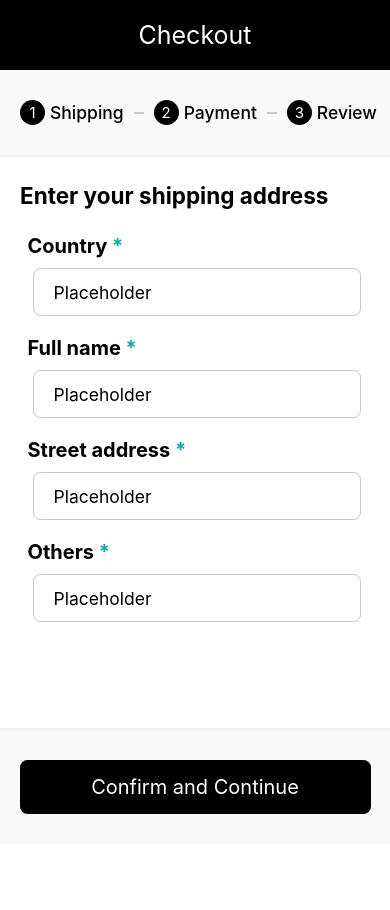
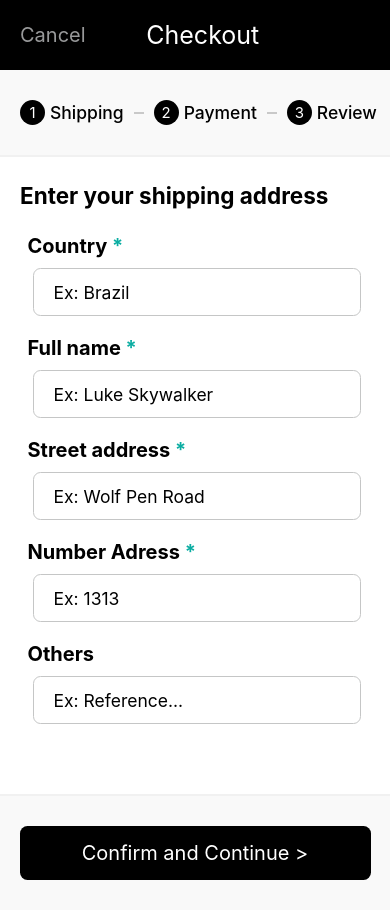
Before and after one commit to DaviS1Gomes/FormsInReactNative, a React Native app: screen /Shipping in a window 390 px wide. Before the commit the page ends 844 px from the top, so only its background shows below. Built offline with nearby package versions, Linux system fonts and the light colour scheme.

Commit message:
Finish Layout Shipping and add Cancel button for Header

```diff
--- a/package.json
+++ b/package.json
@@ -10,8 +10,10 @@
     "test": "jest"
   },
   "dependencies": {
+    "@phosphor-icons/react": "^2.1.7",
     "@react-navigation/native": "^7.0.13",
     "@react-navigation/stack": "^7.0.18",
+    "phosphor-react-native": "^2.2.1",
     "react": "^18.3.1",
     "react-dom": "^18.3.1",
     "react-native": "0.76.3",
--- a/src/screens/Shipping.tsx
+++ b/src/screens/Shipping.tsx
@@ -1,11 +1,16 @@
 import React from 'react';
 import * as S from '../styles/Header';
-import {Text, View, TextInput} from 'react-native';
 
 function Shipping(): React.JSX.Element {
   return (
     <S.Container>
       <S.Header>
+        <S.CancelButton
+          onPress={() => {
+            console.log('Button Cancel Funcionando');
+          }}>
+          <S.CancelText>Cancel</S.CancelText>
+        </S.CancelButton>
         <S.MainTextHeader>Checkout</S.MainTextHeader>
       </S.Header>
       <S.Category>
@@ -40,25 +45,29 @@ function Shipping(): React.JSX.Element {
           <S.Names>
             Country <S.NameAstDiff>*</S.NameAstDiff>
           </S.Names>
-          <S.TextInputShipping placeholder="Placeholder" />
+          <S.TextInputShipping placeholder="Ex: Brazil" />
         </S.BoxInputs>
         <S.BoxInputs>
           <S.Names>
             Full name <S.NameAstDiff>*</S.NameAstDiff>
           </S.Names>
-          <S.TextInputShipping placeholder="Placeholder" />
+          <S.TextInputShipping placeholder="Ex: Luke Skywalker" />
         </S.BoxInputs>
         <S.BoxInputs>
           <S.Names>
             Street address <S.NameAstDiff>*</S.NameAstDiff>
           </S.Names>
-          <S.TextInputShipping placeholder="Placeholder" />
+          <S.TextInputShipping placeholder="Ex: Wolf Pen Road" />
         </S.BoxInputs>
         <S.BoxInputs>
           <S.Names>
-            Others <S.NameAstDiff>*</S.NameAstDiff>
+            Number Adress <S.NameAstDiff>*</S.NameAstDiff>
           </S.Names>
-          <S.TextInputShipping placeholder="Placeholder" />
+          <S.TextInputShipping placeholder="Ex: 1313" />
+        </S.BoxInputs>
+        <S.BoxInputs>
+          <S.Names>Others</S.Names>
+          <S.TextInputShipping placeholder="Ex: Reference..." />
         </S.BoxInputs>
       </S.ContentData>
       <S.Footer>
@@ -66,7 +75,7 @@ function Shipping(): React.JSX.Element {
           onPress={() => {
             console.log('Confirm Button');
           }}>
-          <S.TextConfirmButton>Confirm and Continue</S.TextConfirmButton>
+          <S.TextConfirmButton>{'Confirm and Continue >'}</S.TextConfirmButton>
         </S.ButtonConfirm>
       </S.Footer>
     </S.Container>
--- a/src/styles/Header.ts
+++ b/src/styles/Header.ts
@@ -8,12 +8,27 @@ export const Header = styled.View`
   background-color: #000;
   height: 70px;
   align-items: center;
-  justify-content: center;
+  justify-content: space-between;
+  flex-direction: row;
+  align-content: center;
 `;
+
+export const CancelButton = styled.Pressable`
+  margin-left: 20px;
+`;
+
+export const CancelText = styled.Text`
+  font-size: 20px;
+  /* color: white; */
+  color: #98999a;
+`;
+
 export const MainTextHeader = styled.Text`
   color: #fff;
   font-size: 25px;
   text-align: center;
+  position: absolute;
+  left: 37.5%;
 `;
 export const Category = styled.View`
   background-color: #f9f9f9;
@@ -21,28 +36,28 @@ export const Category = styled.View`
   flex-direction: row;
   padding-top: 30px;
   padding-bottom: 30px;
-  padding-left: 20;
-  padding-right: 20;
+  padding-left: 20px;
+  padding-right: 20px;
   justify-content: space-around;
   align-items: center;
 
   border-bottom-color: #f1f1f1;
-  border-bottom-width: 2;
+  border-bottom-width: 2px;
   border-bottom-style: solid;
 `;
 export const ButtonShipping = styled.Pressable`
   display: flex;
   flex-direction: row;
   align-items: center;
-  gap: 5;
+  gap: 5px;
   justify-content: center;
 `;
 
 export const HifenDiv = styled.View`
   width: 10px;
   height: 2px;
-  margin-left: 10;
-  margin-right: 10;
+  margin-left: 10px;
+  margin-right: 10px;
   background-color: #c9c9c9;
 `;
 
@@ -68,7 +83,7 @@ export const ButtonPayment = styled.Pressable`
   display: flex;
   flex-direction: row;
   align-items: center;
-  gap: 5;
+  gap: 5px;
   justify-content: center;
 `;
 
@@ -94,7 +109,7 @@ export const ButtonReview = styled.Pressable`
   display: flex;
   flex-direction: row;
   align-items: center;
-  gap: 5;
+  gap: 5px;
   justify-content: center;
 `;
 
@@ -119,25 +134,25 @@ export const TextCategoryReview = styled.Text`
 export const ContentData = styled.ScrollView`
   background-color: #fff;
   padding-bottom: 50px;
-  margin-left: 20;
+  margin-left: 20px;
 `;
 
 export const TitleData = styled.Text`
   font-weight: bold;
   font-size: 22.5px;
-  margin-top: 25;
-  margin-bottom: 25;
+  margin-top: 25px;
+  margin-bottom: 25px;
 `;
 export const BoxInputs = styled.View`
   width: 90%;
-  gap: 10;
+  gap: 10px;
   margin-left: 7.5px;
-  margin-bottom: 20;
+  margin-bottom: 20px;
 `;
 
 export const Names = styled.Text`
   font-weight: bold;
-  font-size: 20;
+  font-size: 20px;
 `;
 
 export const NameAstDiff = styled.Text`
@@ -145,7 +160,7 @@ export const NameAstDiff = styled.Text`
 `;
 
 export const TextInputShipping = styled.TextInput`
-  border-width: 1;
+  border-width: 1px;
   border-style: solid;
   border-radius: 7.5px;
   border-color: #c5c6c6;
@@ -159,12 +174,12 @@ export const TextInputShipping = styled.TextInput`
 export const Footer = styled.View`
   display: flex;
   border-top-color: #f1f1f1;
-  border-top-width: 2;
+  border-top-width: 2px;
   border-top-style: solid;
   justify-content: center;
   align-items: center;
-  padding-top: 30;
-  padding-bottom: 30;
+  padding-top: 30px;
+  padding-bottom: 30px;
   background-color: #f9f9f9;
 `;
 
```
Also changed, not shown: global.d.ts (added, +7 -0 lines), 1 other file (tests, documents, lock files or other folders).
